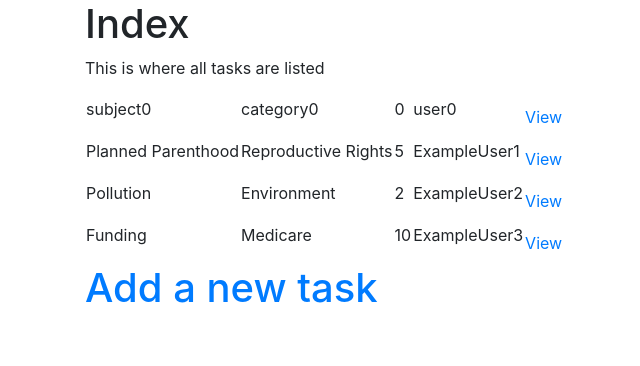
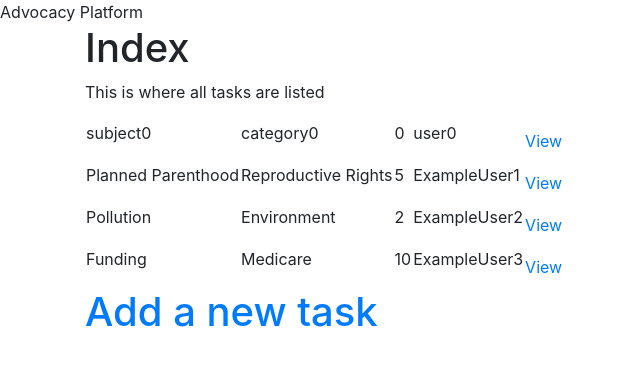
Before and after one commit to epejko/Advocacy-Platform, a Rails app: page / in a window 1280 px wide. Shown: the top 366 px of the page, without its empty margins (0-640 px from the left). Run offline with Rails 7, Linux system fonts and the light colour scheme; data comes from the database, SQL or seed files in the repository; style sheets or scripts are compiled from the project's sources; some libraries are stand-ins or nearby versions.

Commit message:
add header to html file

```diff
--- a/app/views/layouts/application.html.erb
+++ b/app/views/layouts/application.html.erb
@@ -12,6 +12,8 @@
   <!--favicon-->
   <%= favicon_link_tag asset_path('usa.png'), :rel => 'icon', :type =>  'image/png' %>
 
+  <header>Advocacy Platform</header>
+
   <!-- Bootstrap CSS -->
   <link rel="stylesheet" href="https://stackpath.bootstrapcdn.com/bootstrap/4.1.3/css/bootstrap.min.css" integrity="sha384-MCw98/SFnGE8fJT3GXwEOngsV7Zt27NXFoaoApmYm81iuXoPkFOJwJ8ERdknLPMO" crossorigin="anonymous">
 </head>
```
